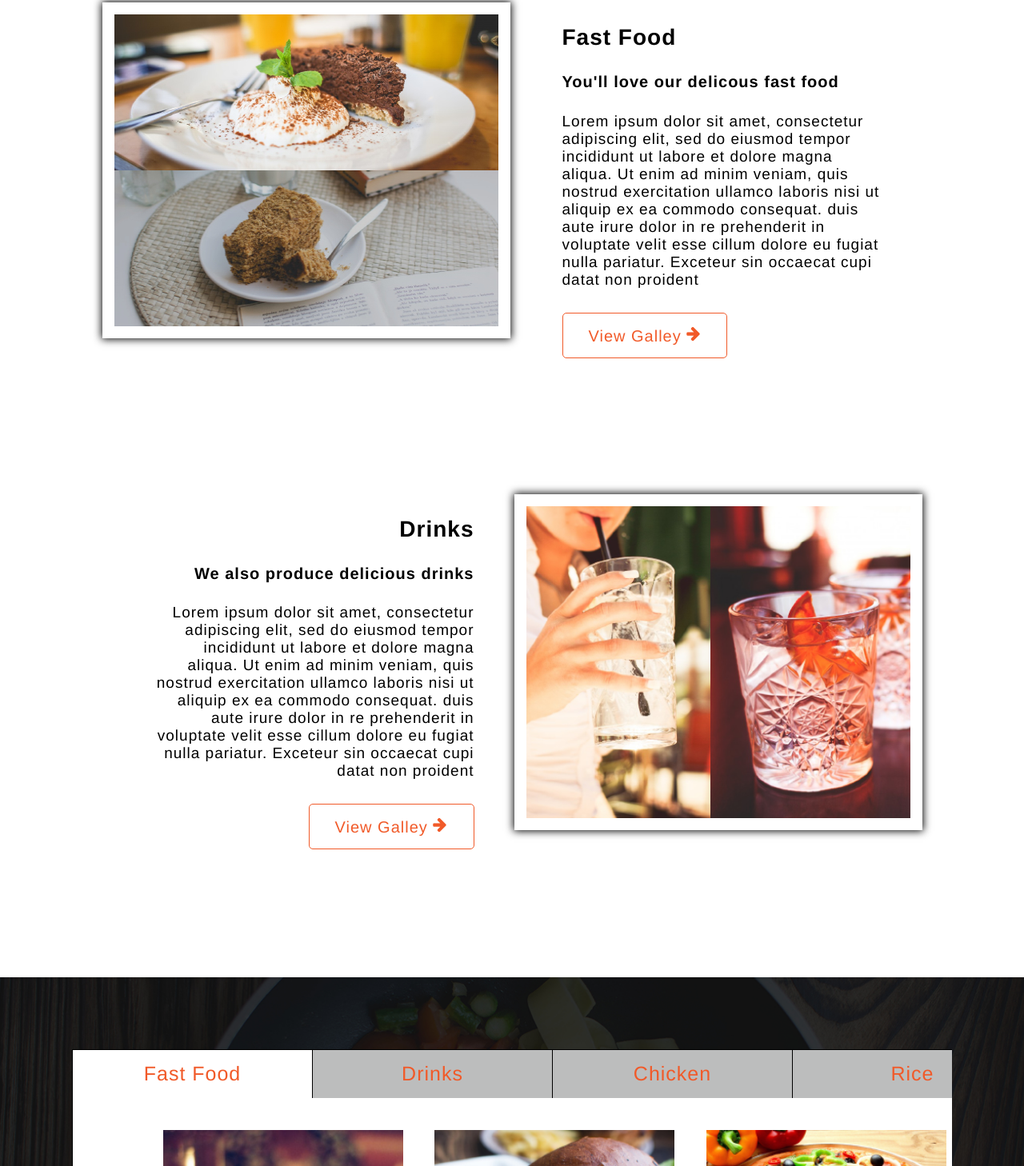
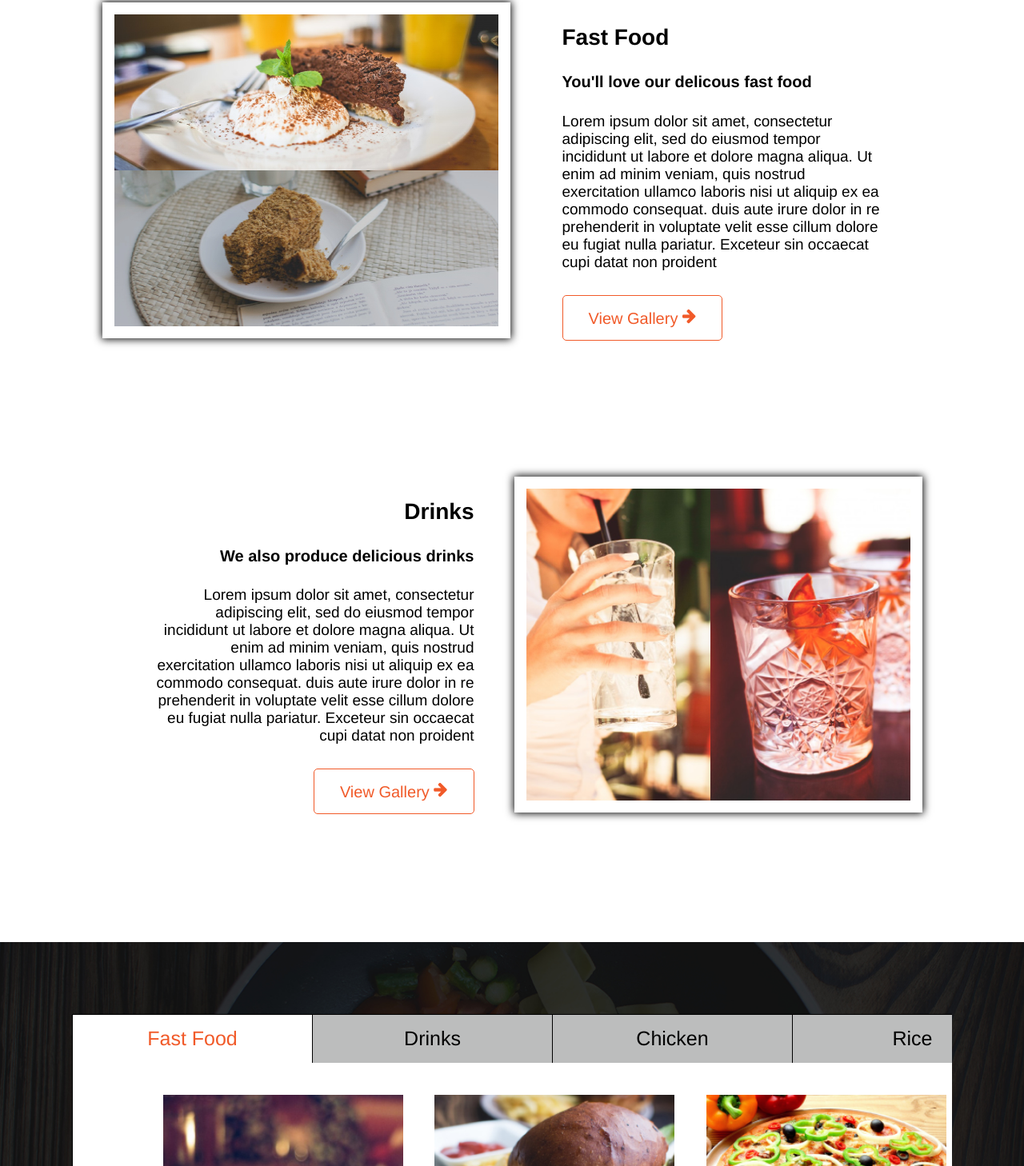
Before and after one commit to layersony/anita_kitchen, a plain HTML site: page index.html in a window 1280 px wide. Shown: the part 1342-2800 px from the top of the page at 80% size. Drawn offline with Linux system fonts and the light colour scheme.

Commit message:
Made changes on the view of the letters and ham size

```diff
--- a/index.html
+++ b/index.html
@@ -56,7 +56,7 @@
           <h3>Fast Food</h3>
           <h4>You'll love our delicous fast food</h4>
           <p>Lorem ipsum dolor sit amet, consectetur adipiscing elit, sed do eiusmod tempor incididunt ut labore et dolore magna aliqua. Ut enim ad minim veniam, quis nostrud exercitation ullamco laboris nisi ut aliquip ex ea commodo consequat. duis aute irure dolor in re prehenderit in voluptate velit esse cillum dolore eu fugiat nulla pariatur. Exceteur sin occaecat cupi datat non proident</p>
-          <button class="button">View Galley <i class="fa fa-arrow-right"></i></button>
+          <button class="button">View Gallery <i class="fa fa-arrow-right"></i></button>
         </div>
       </div>
 
@@ -69,7 +69,7 @@
           <h3>Drinks</h3>
           <h4>We also produce delicious drinks</h4>
           <p>Lorem ipsum dolor sit amet, consectetur adipiscing elit, sed do eiusmod tempor incididunt ut labore et dolore magna aliqua. Ut enim ad minim veniam, quis nostrud exercitation ullamco laboris nisi ut aliquip ex ea commodo consequat. duis aute irure dolor in re prehenderit in voluptate velit esse cillum dolore eu fugiat nulla pariatur. Exceteur sin occaecat cupi datat non proident</p>
-          <button class="button">View Galley <i class="fa fa-arrow-right"></i></button>
+          <button class="button">View Gallery <i class="fa fa-arrow-right"></i></button>
         </div>
       </div>
     </div>
--- a/styles.css
+++ b/styles.css
@@ -3,7 +3,6 @@
   overflow-x: hidden;
   text-align: center;
   overflow-y: visible;
-  letter-spacing: 1px;
 }
 
 body{
@@ -48,8 +47,8 @@ header {
   padding: 50px 100px;
 }
 .menu_ham div{
-  width: 50px;
-  height: 5px;
+  width: 60px;
+  height: 3px;
   background-color: white;
   margin: 6px 0;
 }
@@ -294,6 +293,7 @@ header {
   margin: 0 auto;
   padding: 0;
   position: relative;
+  color: #000000;
 }
 
 .scr_fast_food>.food_container>.scr_food>ul>li{
@@ -325,8 +325,9 @@ header {
 
 .main_li.active {
   background-color: white;
-  border-right: 1px solid #000000;
+  color: #F15A29;
 }
+
 
 /*styling feedback and about menu*/
 
```
